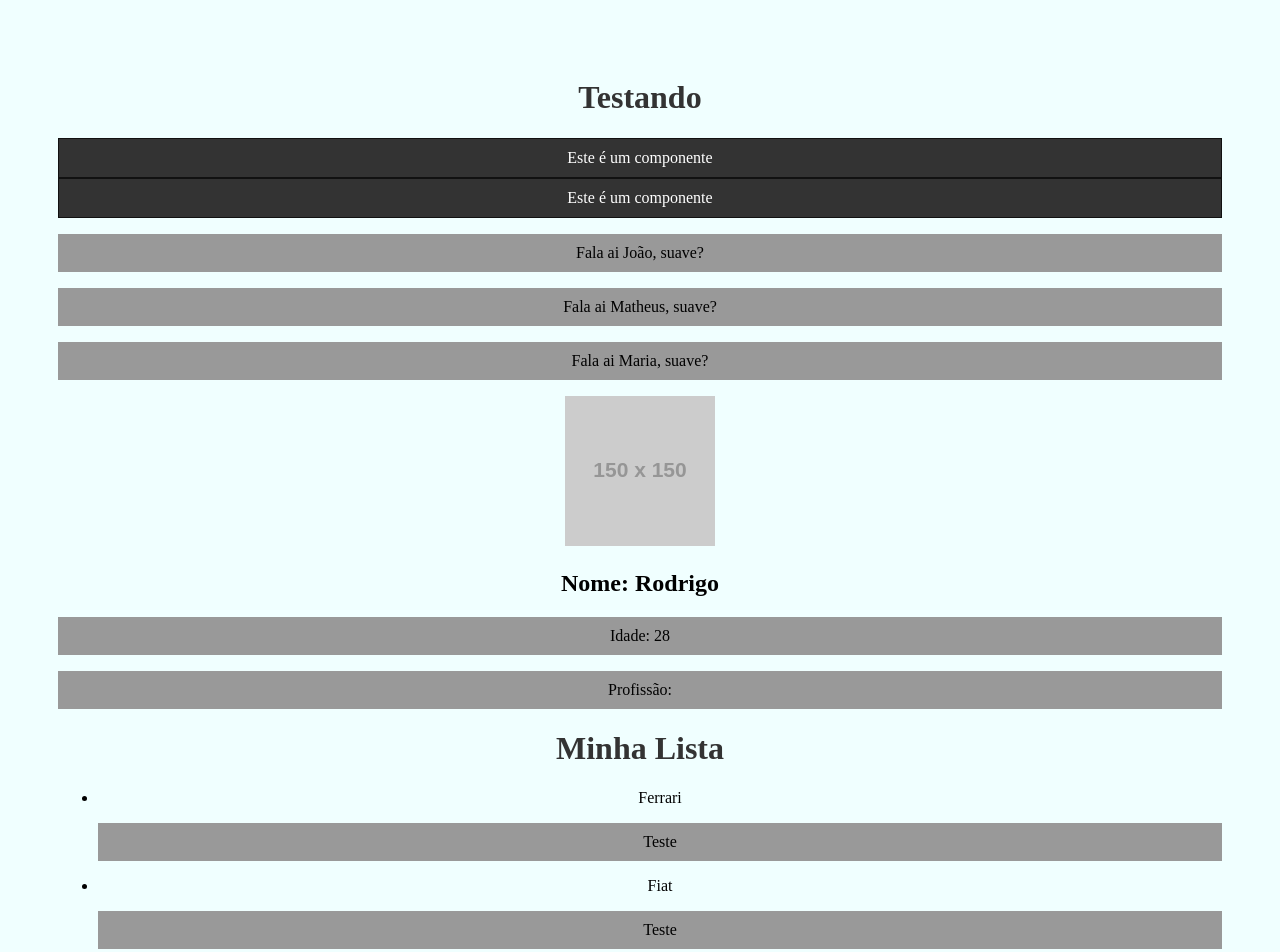
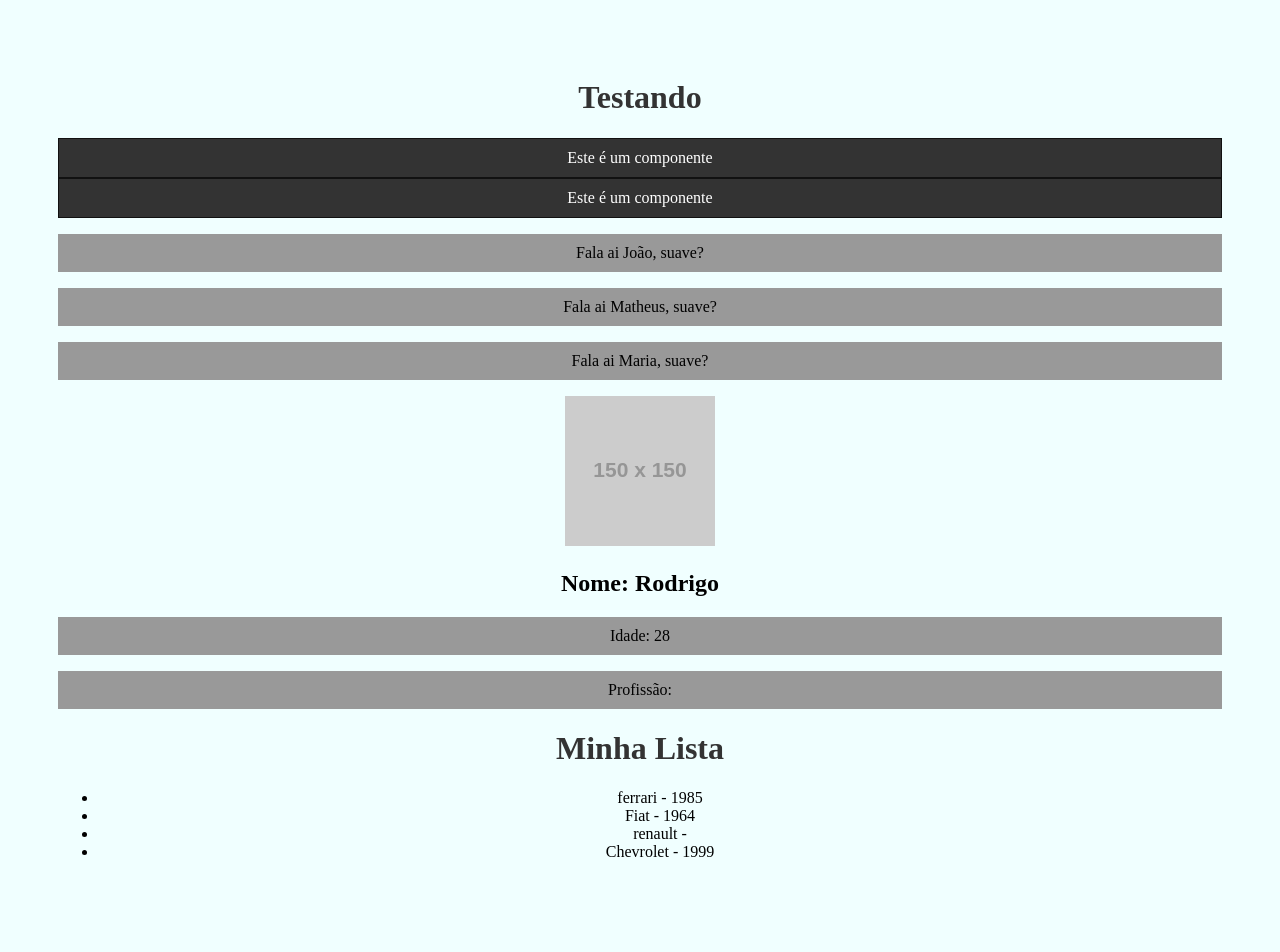
Before and after one commit to JoaotorresGT/curso-react, a React (Create React App) app in the folder meu-projeto/: page / in a window 1280 px wide. Shown: the top 952 px of the page. Built offline with nearby package versions, Linux system fonts and the light colour scheme.

Commit message:
aula 08
props

```diff
--- a/meu-projeto/src/components/Item.js
+++ b/meu-projeto/src/components/Item.js
@@ -1,11 +1,16 @@
+import PropTypes, { number } from 'prop-types'
 
-function Item(props) {
+function Item({marca, ano_lancamento}) {
     return (
         <>
-            <li>{props.marca}</li>
-            <p>Teste</p>
+            <li>{marca} - {ano_lancamento}</li>
         </>
     );
 }
 
+
+Item.propsTypes = {
+    marca: PropTypes.string.isRequired
+}
+
 export default Item;
--- a/meu-projeto/src/components/List.js
+++ b/meu-projeto/src/components/List.js
@@ -5,9 +5,10 @@ function List() {
         <>
             <h1>Minha Lista</h1>
             <ul>
-                <Item marca="Ferrari"></Item>
-                <Item marca="Fiat"></Item>
-                <Item marca="Renault "></Item>
+                <Item marca="ferrari" ano_lancamento={1985}></Item>
+                <Item marca="Fiat" ano_lancamento={1964}></Item>
+                <Item marca="renault"></Item>
+                <Item marca="Chevrolet" ano_lancamento={1999}></Item>
             </ul>
         </>
     )
```
